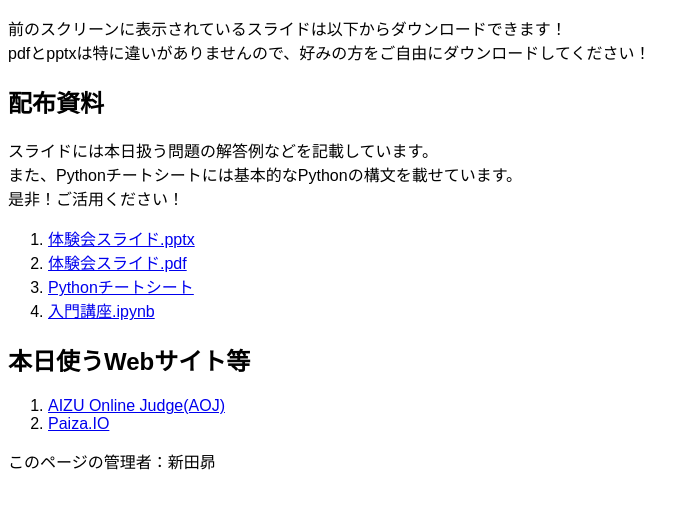
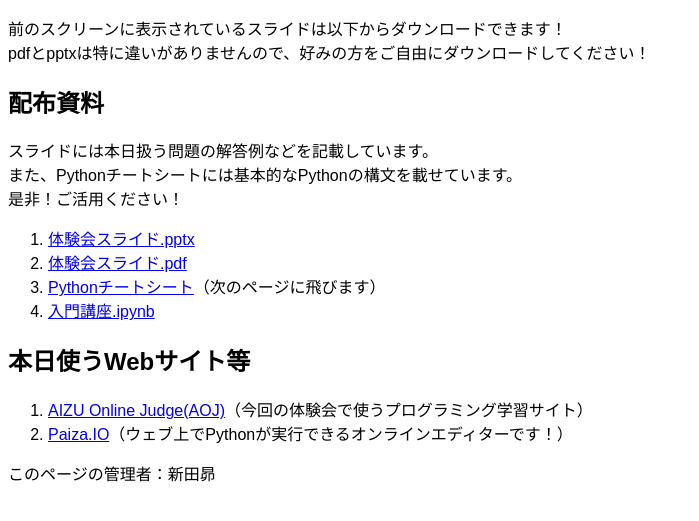
Before and after one commit to AppLii/applii-welcom-event, a plain HTML site: page 2-python/index.html in a window 1280 px wide. Shown: the part 119-640 px from the top of the page, without its empty margins (0-699 px from the left). Drawn offline with Linux system fonts and the light colour scheme.

Commit message:
Update index.html

```diff
--- a/2-python/index.html
+++ b/2-python/index.html
@@ -40,14 +40,14 @@
     <ol>
         <li><a href="./Python体験会.pptx" target="_blank">体験会スライド.pptx</a></li>
         <li><a href="./Python体験会.pdf" target="_blank">体験会スライド.pdf</a></li>
-        <li><a href="./python_index.html" target="_blank">Pythonチートシート</a></li>
+        <li><a href="./python_index.html" target="_blank">Pythonチートシート</a>（次のページに飛びます）</li>
         <li><a href="./Python体験会.ipynb" target="_blank">入門講座.ipynb</a></li>
     </ol>
 
     <h2>本日使うWebサイト等</h2>
     <ol>
-        <li><a href="https://onlinejudge.u-aizu.ac.jp/" target="_blank">AIZU Online Judge(AOJ)</a></li>
-        <li><a href="https://paiza.io/ja/projects/new" target="_blank">Paiza.IO</a></li>
+        <li><a href="https://onlinejudge.u-aizu.ac.jp/" target="_blank">AIZU Online Judge(AOJ)</a>（今回の体験会で使うプログラミング学習サイト）</li>
+        <li><a href="https://paiza.io/ja/projects/new" target="_blank">Paiza.IO</a>（ウェブ上でPythonが実行できるオンラインエディターです！）</li>
     </ol>
 </main>
 
```
